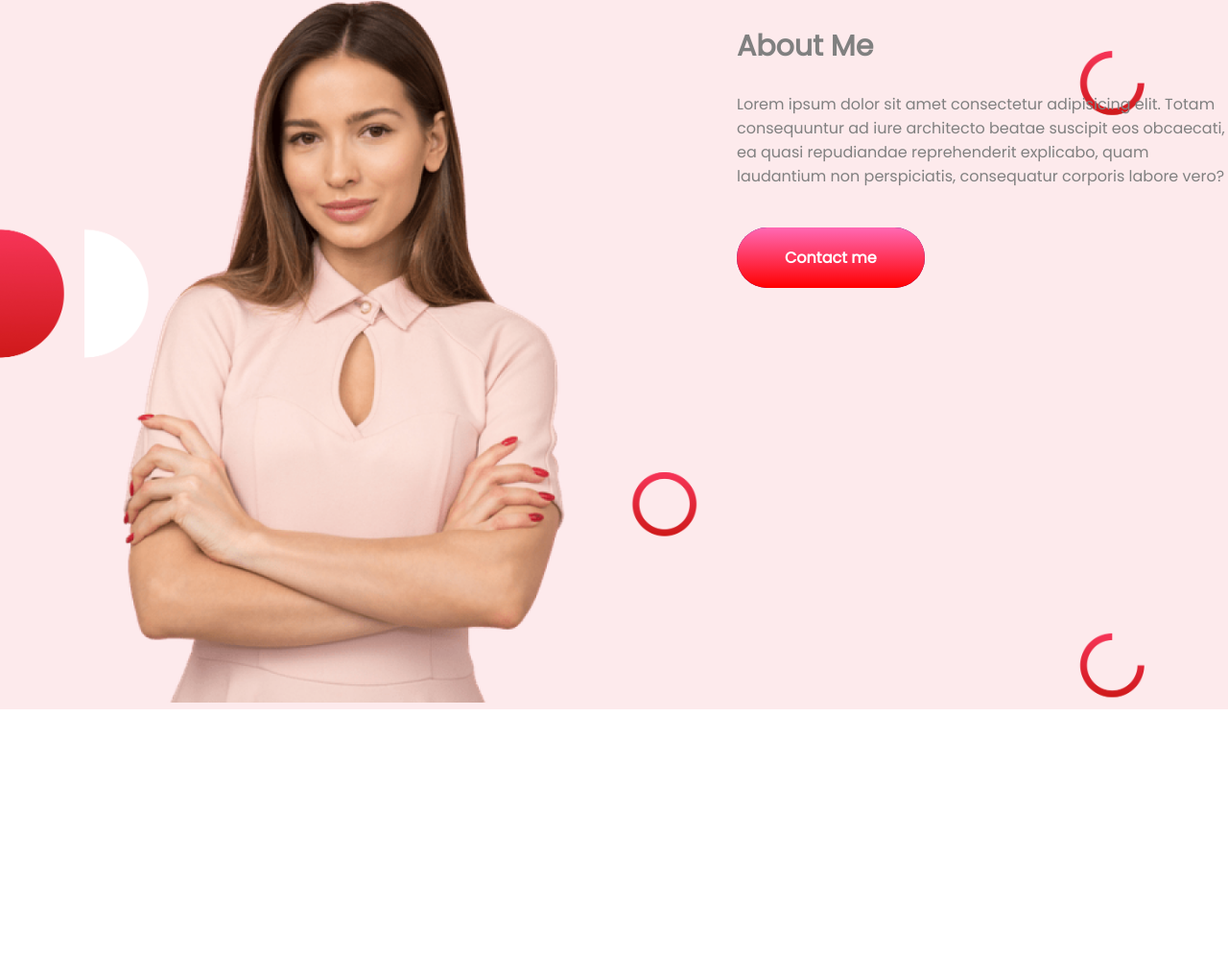
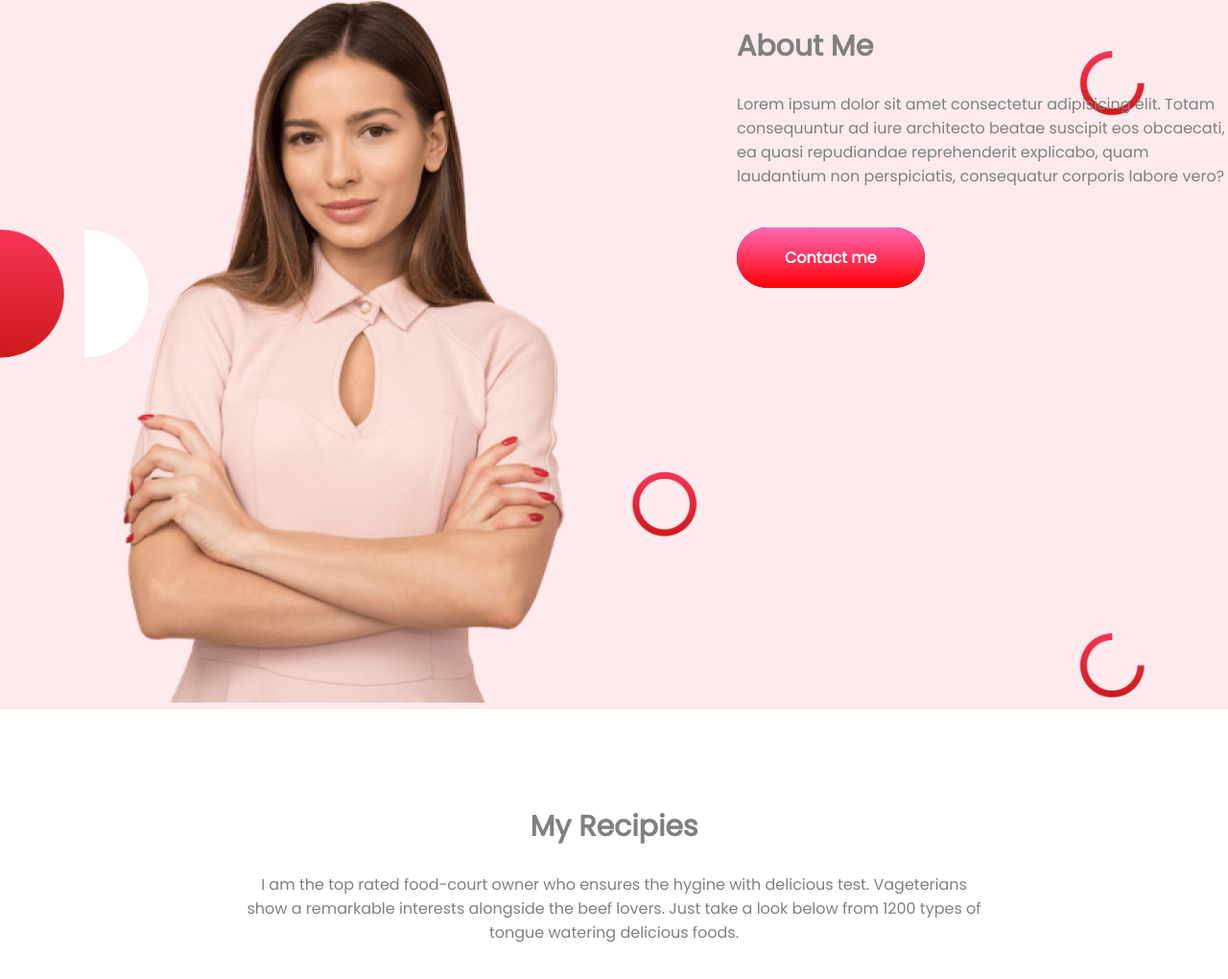
Before and after one commit to Zahid-BM/Food-court, a plain HTML site: page index.html in a window 1280 px wide. Shown: the part 982-2002 px from the top of the page at 96% size. Before the commit the page ends 1821 px from the top, so only its background shows below. Drawn offline with Linux system fonts and the light colour scheme.

Commit message:
Food Network site 3rd part

```diff
--- a/index.html
+++ b/index.html
@@ -38,6 +38,14 @@
             <a class="click" href="https://www.linkedin.com/company/programminghero/" target="_blank">Contact me</a>
         </div>
     </section>
+    <div class="recipies">
+        <h2>My Recipies</h2>
+        <p class="text">I am the top rated food-court owner who ensures the hygine with delicious test. Vageterians show
+            a
+            remarkable interests alongside the beef lovers. Just take a look below from 1200 types of tongue
+            watering delicious foods.</p>
+    </div>
+
 </body>
 
 </html>
--- a/style.css
+++ b/style.css
@@ -47,3 +47,7 @@ span{
     color: grey;
     margin-bottom: 60px;
 }
+.recipies{
+    text-align: center;
+    padding: 0px 250px;
+}
```
